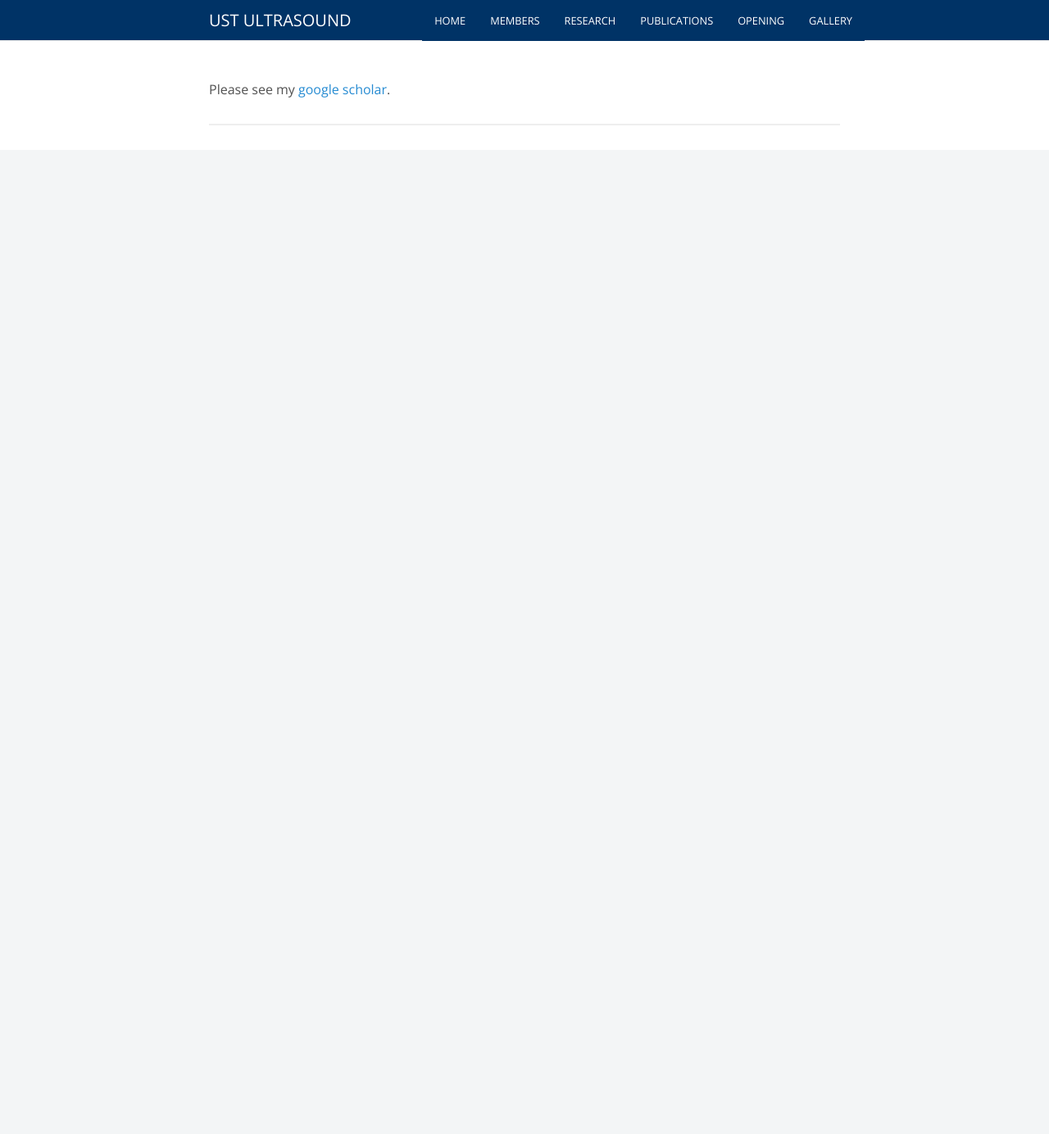
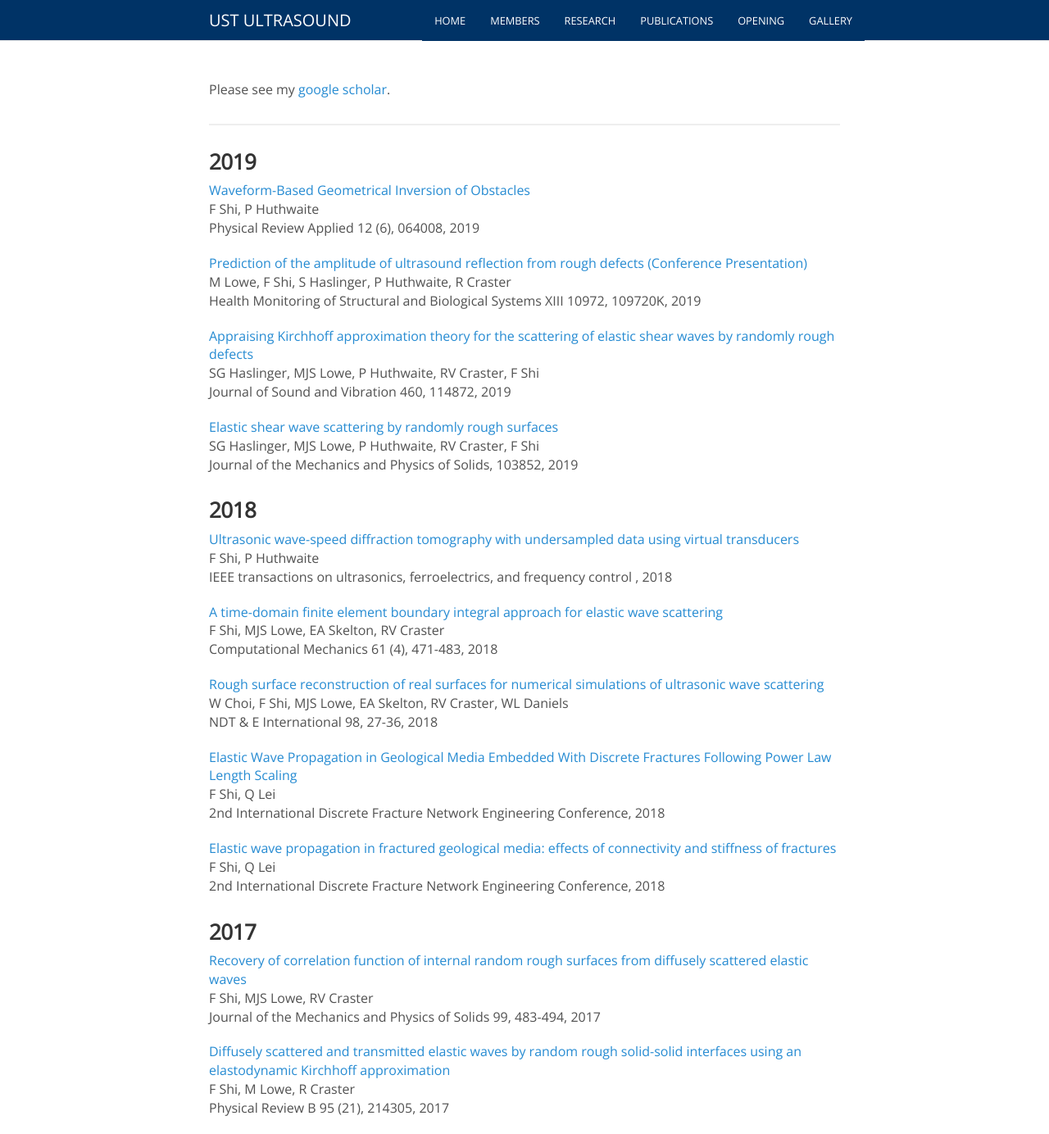
Before and after one commit to USTUltrasound/USTUltrasound.github.io, a Jekyll site: the page built from publications.md, in a window 1280 px wide and 1384 px high. Shown: the whole window at 82% size. Built offline with Jekyll 4.4.1, drawn with Linux system fonts in a browser that asks for light colours; nearby versions of some CDN libraries; some web fonts are replaced; comment, search, counter and statistics services are not loaded.

Commit message:
add publ

```diff
--- a/_data/news.yml
+++ b/_data/news.yml
@@ -1,5 +1,2 @@
 - date: 2019-12-04
-  details: xxx
-
-- date: 2019-12-04
-  details: yyy
+  details: We have PhD and postdoc openings right now!
--- a/publications.md
+++ b/publications.md
@@ -7,3 +7,51 @@ Please see my [google scholar](https://scholar.google.com/citations?user=QjijLn8
 
 
 <hr>
+
+### 2019
+[Waveform-Based Geometrical Inversion of Obstacles](https://journals.aps.org/prapplied/abstract/10.1103/PhysRevApplied.12.064008)<br>
+F Shi, P Huthwaite<br>
+Physical Review Applied 12 (6), 064008, 2019
+
+[Prediction of the amplitude of ultrasound reflection from rough defects (Conference Presentation)](https://www.spiedigitallibrary.org/conference-proceedings-of-spie/10972/109720K/Prediction-of-the-amplitude-of-ultrasound-reflection-from-rough-defects/10.1117/12.2514546.short)<br>
+M Lowe, F Shi, S Haslinger, P Huthwaite, R Craster<br>
+Health Monitoring of Structural and Biological Systems XIII 10972, 109720K, 2019
+
+[Appraising Kirchhoff approximation theory for the scattering of elastic shear waves by randomly rough defects](https://www.sciencedirect.com/science/article/abs/pii/S0022460X19304341)<br>
+SG Haslinger, MJS Lowe, P Huthwaite, RV Craster, F Shi<br>
+Journal of Sound and Vibration 460, 114872, 2019
+
+[Elastic shear wave scattering by randomly rough surfaces](https://www.sciencedirect.com/science/article/pii/S0022509619307835)<br>
+SG Haslinger, MJS Lowe, P Huthwaite, RV Craster, F Shi<br>
+Journal of the Mechanics and Physics of Solids, 103852, 2019
+
+### 2018
+[Ultrasonic wave-speed diffraction tomography with undersampled data using virtual transducers](https://ieeexplore.ieee.org/abstract/document/8341804/)<br>
+F Shi, P Huthwaite<br>
+IEEE transactions on ultrasonics, ferroelectrics, and frequency control
+, 2018
+
+[A time-domain finite element boundary integral approach for elastic wave scattering](https://link.springer.com/article/10.1007/s00466-017-1471-7)<br>
+F Shi, MJS Lowe, EA Skelton, RV Craster<br>
+Computational Mechanics 61 (4), 471-483, 2018
+
+[Rough surface reconstruction of real surfaces for numerical simulations of ultrasonic wave scattering](https://www.sciencedirect.com/science/article/pii/S0963869517307351)<br>
+W Choi, F Shi, MJS Lowe, EA Skelton, RV Craster, WL Daniels<br>
+NDT & E International 98, 27-36, 2018
+
+[Elastic Wave Propagation in Geological Media Embedded With Discrete Fractures Following Power Law Length Scaling](https://www.onepetro.org/conference-paper/ARMA-DFNE-18-0527)<br>
+F Shi, Q Lei<br>
+2nd International Discrete Fracture Network Engineering Conference, 2018
+
+[Elastic wave propagation in fractured geological media: effects of connectivity and stiffness of fractures](https://www.researchgate.net/profile/Qinghua_Lei/publication/326270861_Elastic_wave_propagation_in_fractured_geological_media_effects_of_connectivity_and_stiffness_of_fractures/links/5b4360c00f7e9bb59b18a1aa/Elastic-wave-propagation-in-fractured-geological-media-effects-of-connectivity-and-stiffness-of-fractures.pdf)<br>
+F Shi, Q Lei<br>
+2nd International Discrete Fracture Network Engineering Conference, 2018
+
+### 2017
+[Recovery of correlation function of internal random rough surfaces from diffusely scattered elastic waves](https://www.sciencedirect.com/science/article/pii/S0022509616305695)<br>
+F Shi, MJS Lowe, RV Craster<br>
+Journal of the Mechanics and Physics of Solids 99, 483-494, 2017
+
+[Diffusely scattered and transmitted elastic waves by random rough solid-solid interfaces using an elastodynamic Kirchhoff approximation](https://journals.aps.org/prb/abstract/10.1103/PhysRevB.95.214305)<br>
+F Shi, M Lowe, R Craster<br>
+Physical Review B 95 (21), 214305, 2017
--- a/style.scss
+++ b/style.scss
@@ -656,10 +656,10 @@ nav {
 
 abc {
   display: block;
-  font-family: Muli;
+  font-family: muli;
   font-size: 18px;
   font-weight: 300;
   line-height: 1.6;
   text-align: justify;
-
+  margin:20px;
 }
```
Also changed, not shown: index.html (+6 -4 lines).
